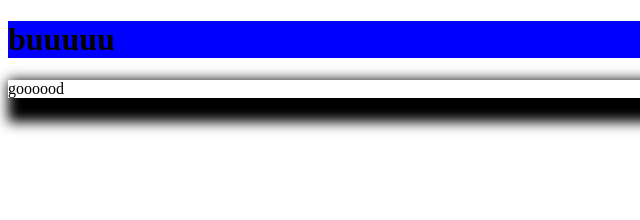
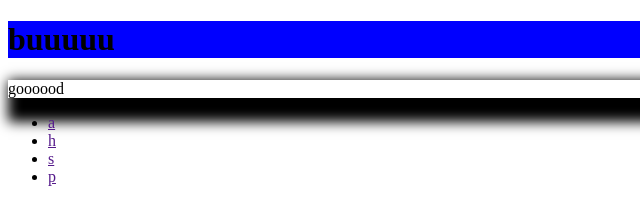
Before and after one commit to Jahonbek06/prosta, a plain HTML site: page index.html in a window 1280 px wide. Shown: the full height of the page, 0-640 px from the left. Drawn offline with Linux system fonts and the light colour scheme.

```diff
--- a/index.html
+++ b/index.html
@@ -18,5 +18,13 @@
         <a href=""></a>
         <a href=""></a>
     </nav>
+    <footer>
+        <ul>
+            <li><a href="">a</a></li>
+            <li><a href="">h</a></li>
+            <li><a href="">s</a></li>
+            <li><a href="">p</a></li>
+        </ul>
+    </footer>
 </body>
 </html>
```
